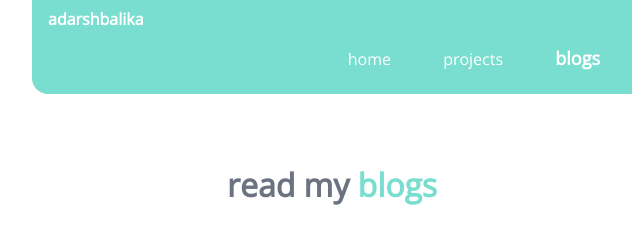
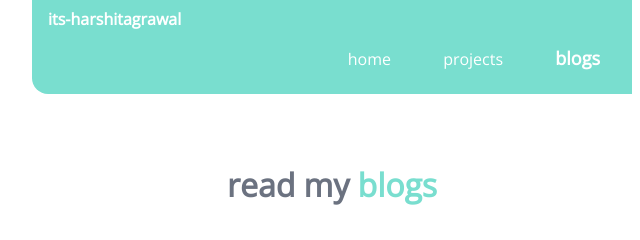
Before and after one commit to harshitag8/neogcamp-lesson-3-live, a plain HTML site: page blogs.html in a window 1280 px wide. Shown: the full height of the page, 308-948 px from the left. Drawn offline with nearby package versions, Linux system fonts and the light colour scheme.

```diff
--- a/blogs.html
+++ b/blogs.html
@@ -10,7 +10,7 @@
 <body>
 
     <nav class="navigation container">
-        <div class="nav-brand">adarshbalika</div>
+        <div class="nav-brand">its-harshitagrawal</div>
         <ul class="list-non-bullet nav-pills">
             <li class="list-item-inline">
                 <a class="link" href="/index.html">home</a>
```
